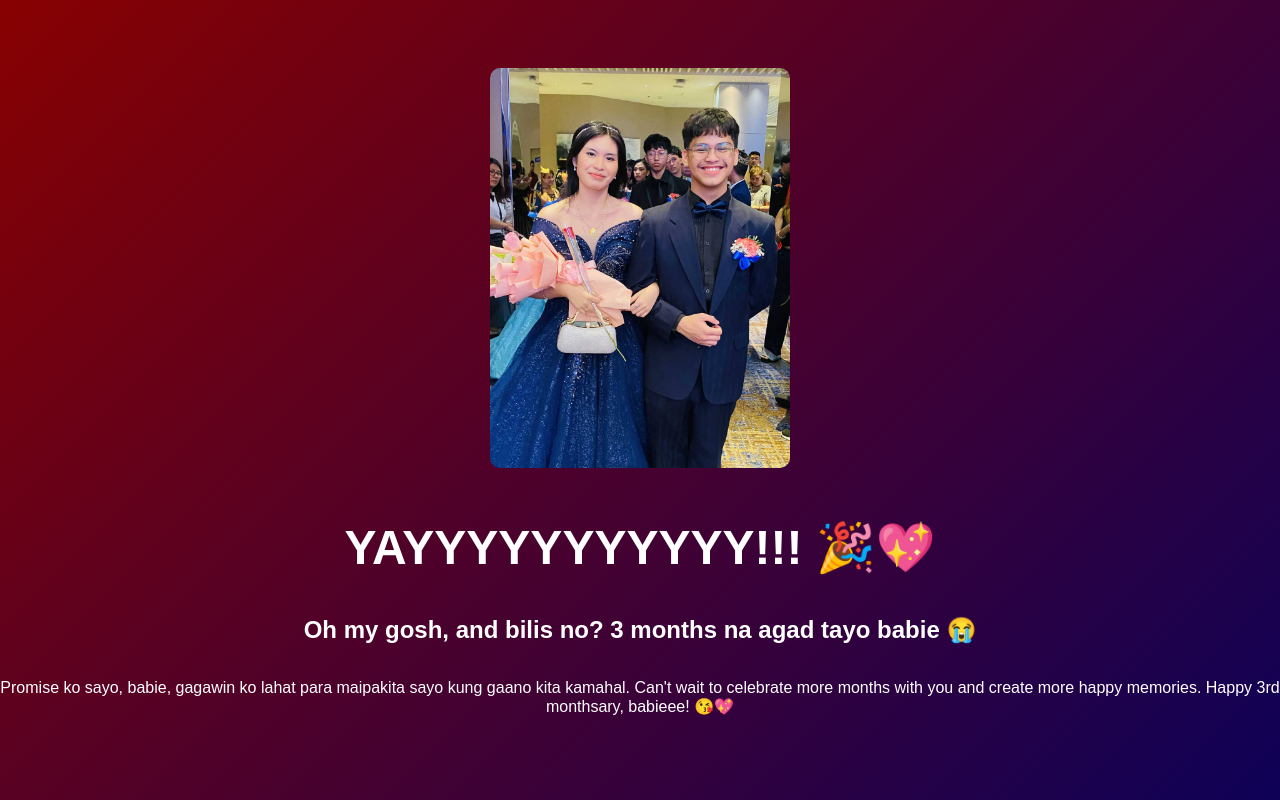
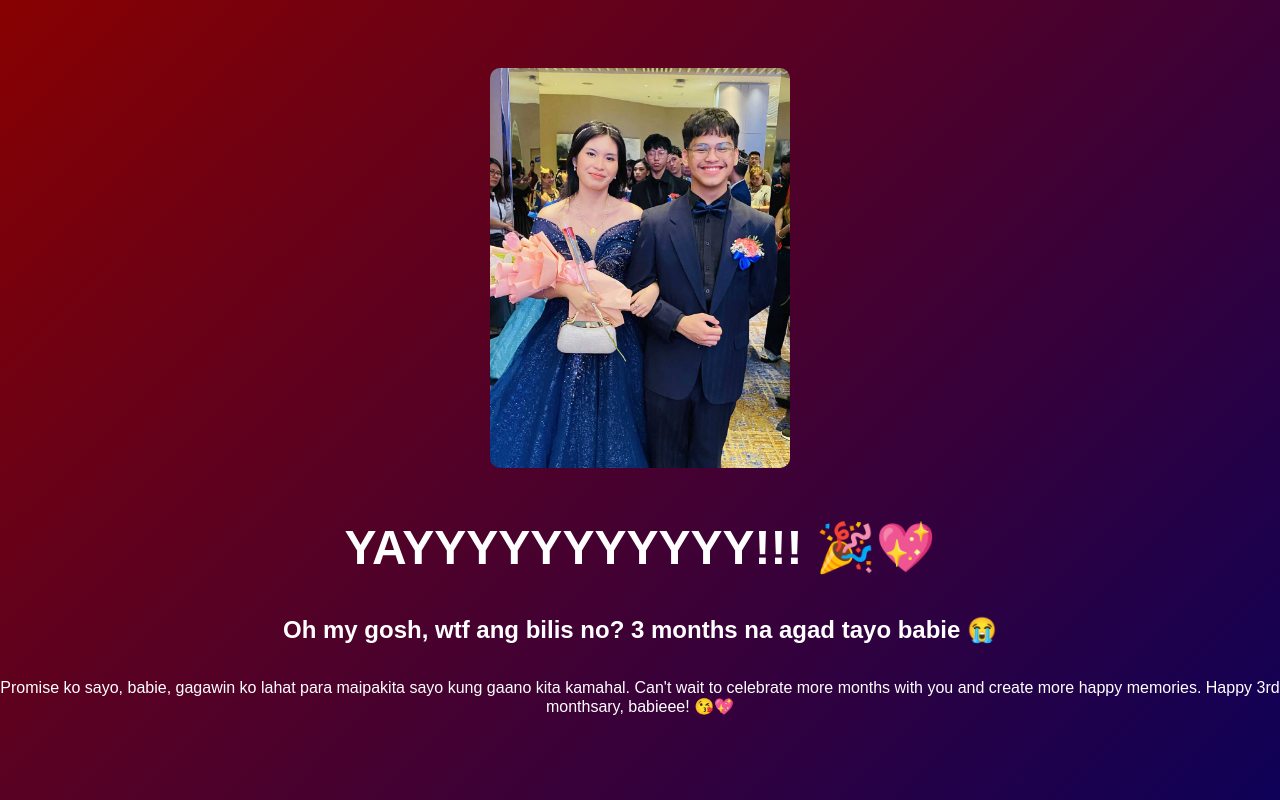
Before and after one commit to francbustamante123-code/happy3monthsary-website, a plain HTML site: page YES.html in a window 1280 px wide. Drawn offline with Linux system fonts and the light colour scheme.

Commit message:
Update YES.html

```diff
--- a/YES.html
+++ b/YES.html
@@ -49,7 +49,7 @@
   <button class="click-me-btn" onclick="window.location.href='SURPRISE.html'">Click Me</button>
   <img src="myphoto.jpg" alt="Celebration Image" />
   <h1>YAYYYYYYYYYYY!!! 🎉💖</h1>
-  <h2>Oh my gosh, and bilis no? 3 months na agad tayo babie 😭</h2>
+  <h2>Oh my gosh, wtf ang bilis no? 3 months na agad tayo babie 😭</h2>
   <p>Promise ko sayo, babie, gagawin ko lahat para maipakita sayo kung gaano kita kamahal. Can't wait to celebrate more months with you and create more happy memories. Happy 3rd monthsary, babieee! 😘💖</p>
 </body>
 </html>
```
